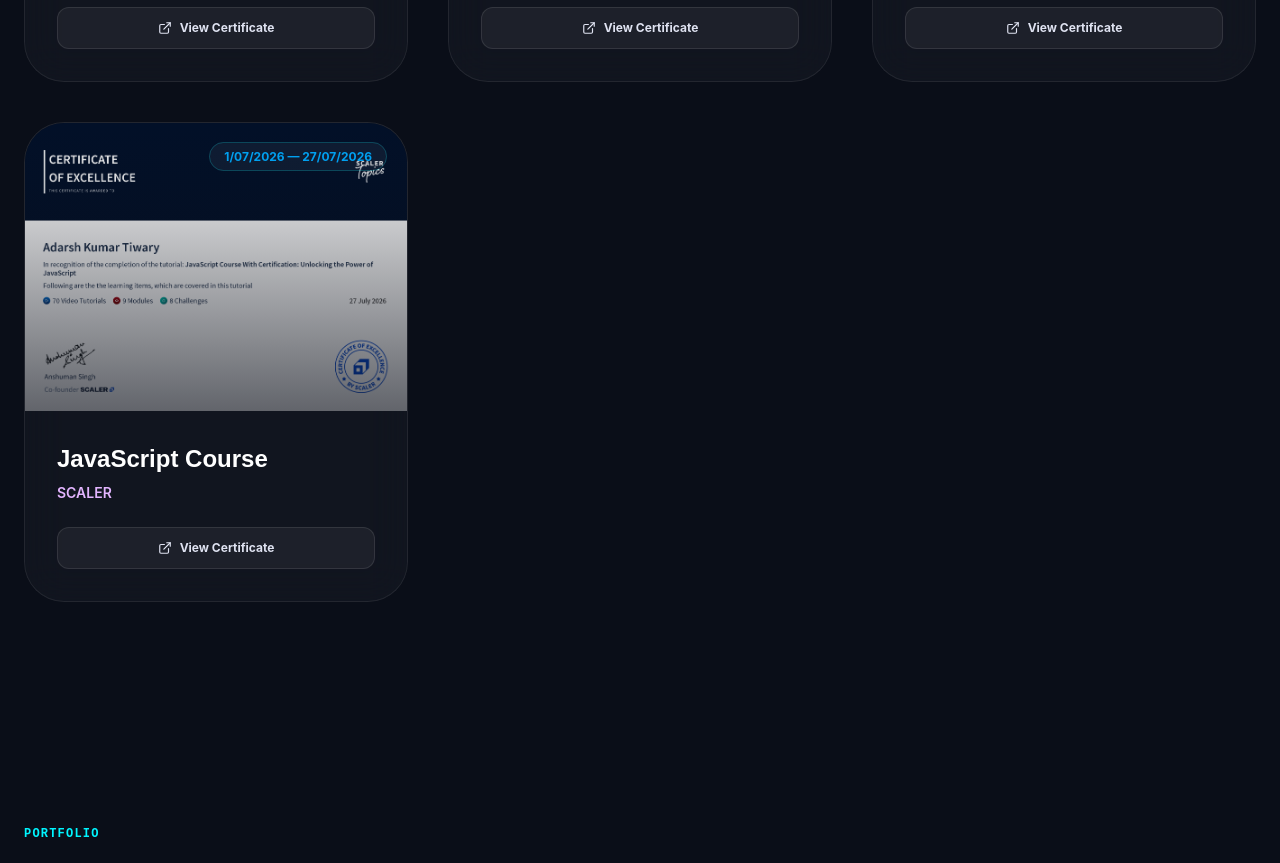
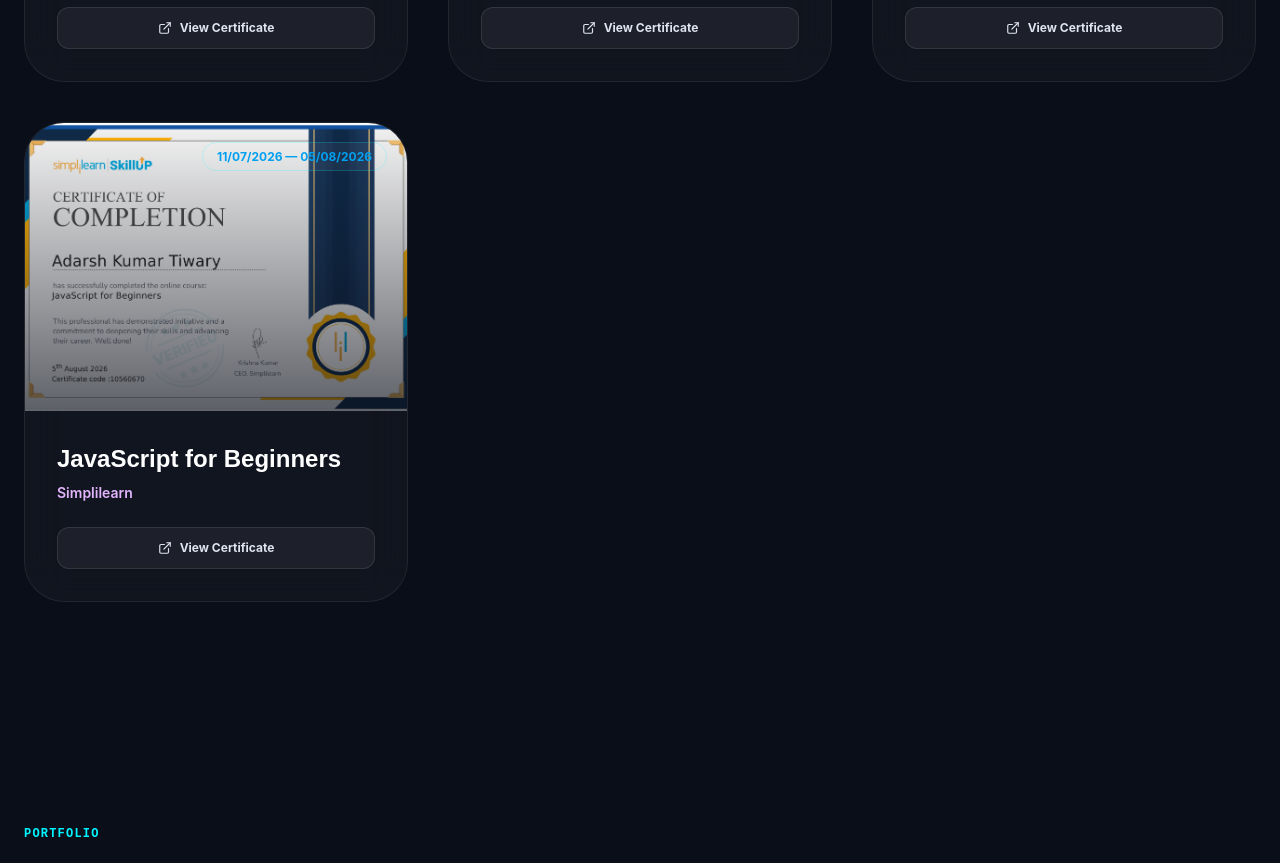
Before and after one commit to Adarsh0234/PortProject, a React (Vite) app: page / in a window 1280 px wide. Shown: the part 4420-5283 px from the top of the page. Built offline with nearby package versions, Linux system fonts and the light colour scheme; no server answers.

Commit message:
Edited Certificate

```diff
--- a/src/data.ts
+++ b/src/data.ts
@@ -60,12 +60,12 @@
   },
   {
     id: "cert4",
-    title: "JavaScript Course",
-    issuer: "SCALER",
-    startDate: "1/07/2026",
-    endDate: "27/07/2026",
-    imageUrl: "/JS_Certificate.png",
-    certificateUrl: "https://drive.google.com/file/d/1IceDEtScd5Gnt18XNJk48xs0R4uJSzY5/view?usp=drive_link"
+    title: "JavaScript for Beginners",
+    issuer: "Simplilearn",
+    startDate: "11/07/2026",
+    endDate: "05/08/2026",
+    imageUrl: "/JS.jpg",
+    certificateUrl: "https://drive.google.com/file/d/1_DeDUHphR1-qR2ytCsh-r9HYb-oihPpP/view?usp=drive_link"
   }
 ];
 
```
Also changed, not shown: public/JS.jpg (added), public/JS_Certificate.png (deleted).
